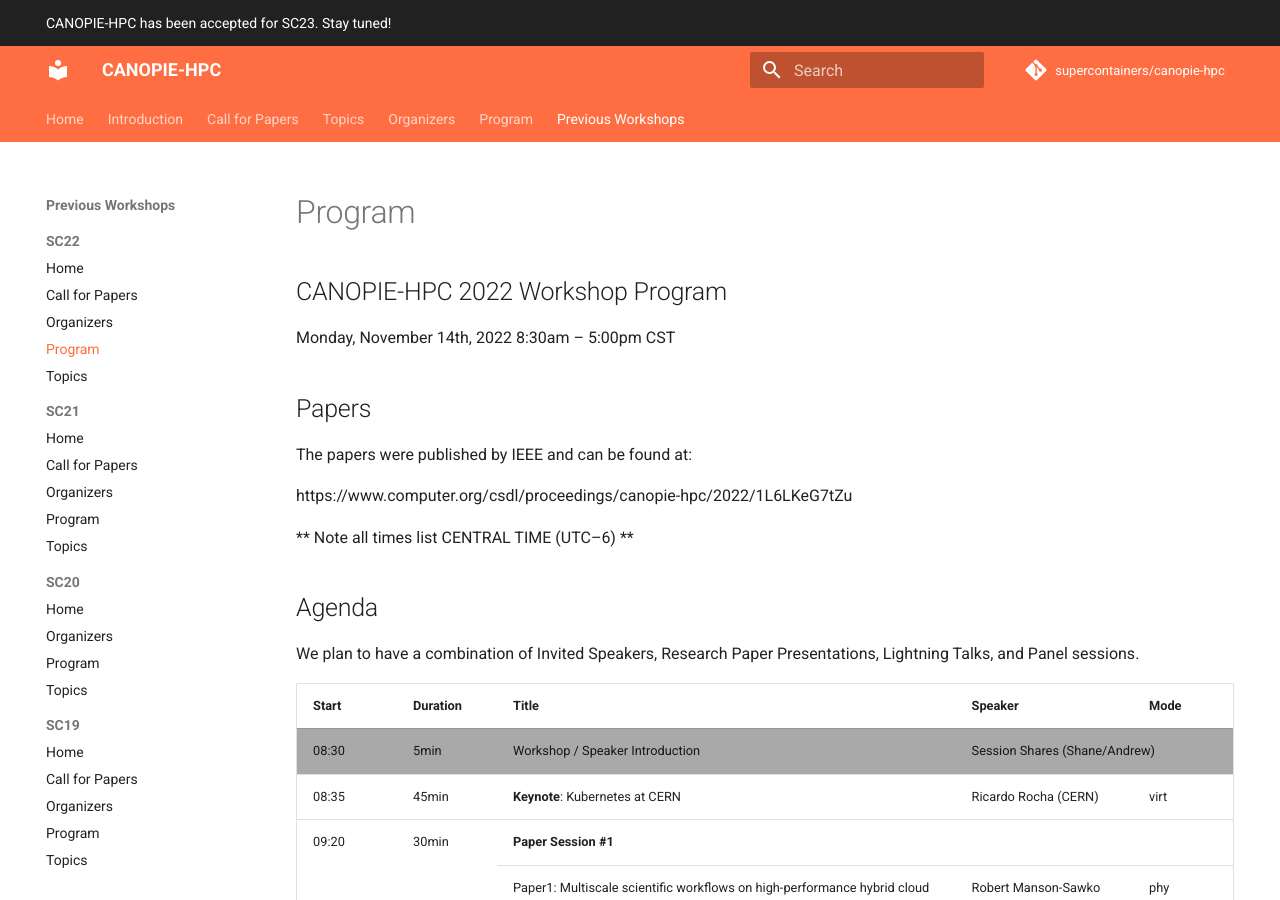
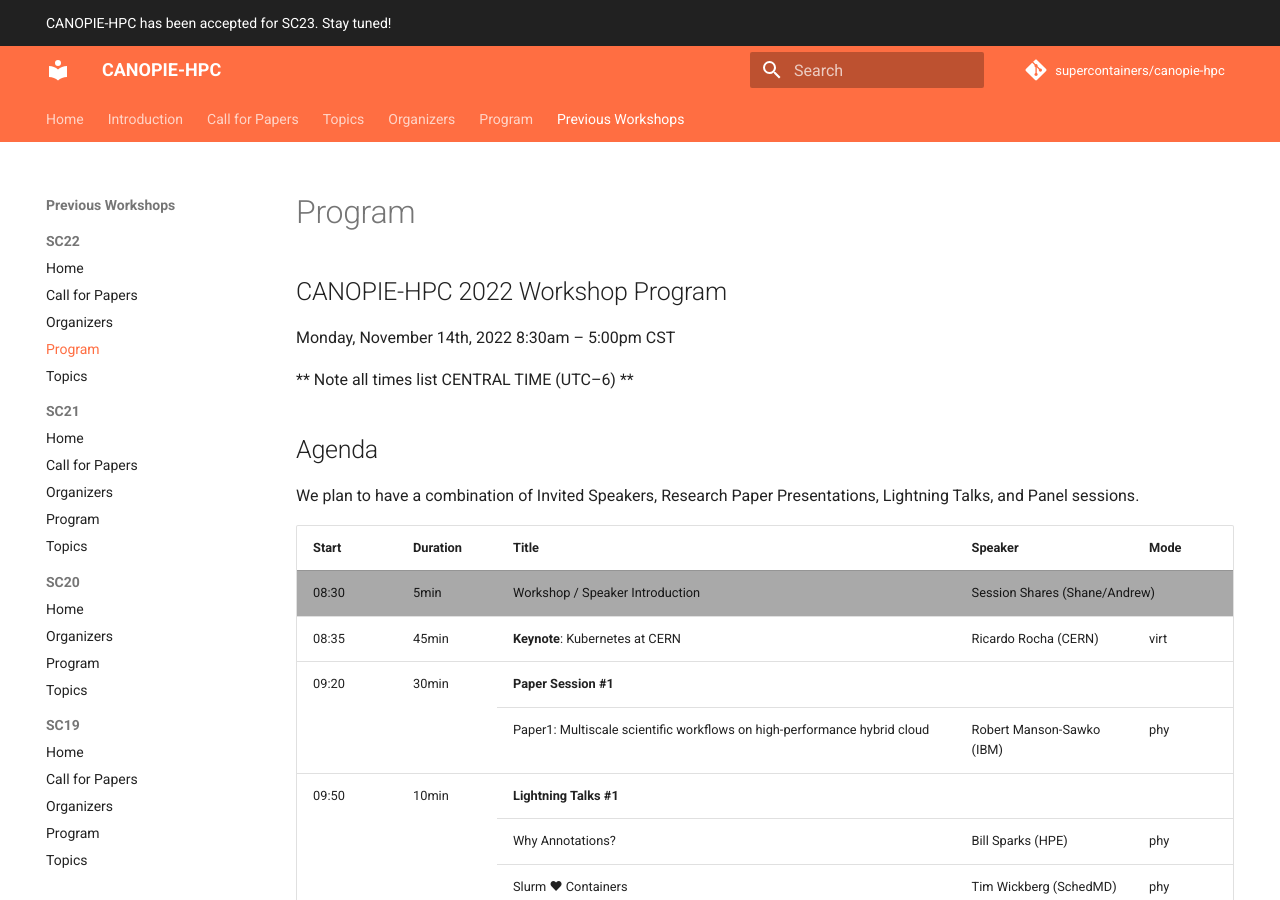
Before and after one commit to supercontainers/canopie-hpc, an MkDocs documentation site: the page built from docs/prev/2022/program.md, in a window 1280 px wide and 900 px high. Built offline with MkDocs 1.6.1 and Material for MkDocs 9.7.7, drawn with Linux system fonts in a browser that asks for light colours; comment, search, counter and statistics services are not loaded.

Commit message:
remove ninja double proceedings edit

```diff
--- a/docs/prev/2022/program.md
+++ b/docs/prev/2022/program.md
@@ -7,14 +7,7 @@
 Monday, November 14th, 2022
 8:30am – 5:00pm CST
 
-## Papers
-
-The papers were published by IEEE and can be found at:
-
-https://www.computer.org/csdl/proceedings/canopie-hpc/2022/1L6LKeG7tZu
-
 ** Note all times list CENTRAL TIME (UTC–6) **
-
 
 ## Agenda
 
```
